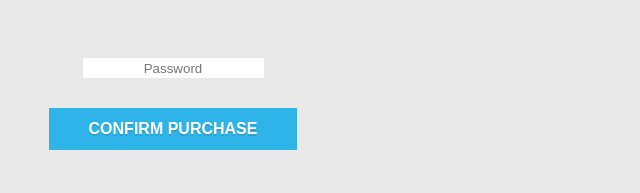
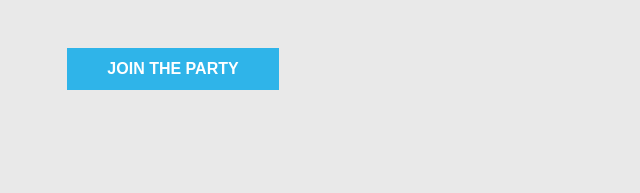
Before and after one commit to maxko87/zinc_instant, a browser extension: page src/browser_action/enabled.html in a window 1280 px wide. Shown: the whole page, without its empty margins (0-640 px from the left). Drawn offline with Linux system fonts and the light colour scheme.

Commit message:
style tweaks; prompt to register in popout if not

```diff
--- a/src/browser_action/browser_action.js
+++ b/src/browser_action/browser_action.js
@@ -36,6 +36,12 @@ $(document).ready(function(){
     });
   }
 
+  if (!safe_get('email')) {
+    $('#buy-form').hide();
+    $('#registration').show();
+  };
+
+
   $('#buy').click(function(event){
     event.preventDefault();
     // MAKE API CALL
@@ -66,6 +72,11 @@ $(document).ready(function(){
     });
   });
 
+  $('#register').click(function(event) {
+    console.log('hi');
+    chrome.tabs.create({url: '/src/options/options.html'});
+  });
+
   process_current_tab(function(tab){
     var tab_content_map = chrome.extension.getBackgroundPage().tab_content_map;
     var text = tab_content_map[tab.id];
--- a/src/browser_action/enabled.html
+++ b/src/browser_action/enabled.html
@@ -8,7 +8,7 @@
     text-align: center;
     background: #E9E9E9;
   }
-  #buy {
+  button {
     margin-left: auto;
     margin-right: auto;
     /*width: 80px;*/
@@ -21,7 +21,11 @@
   }
   #password {
     margin-top: 20px;
+    height: 30px;
+    width:250px;
+    font-size:20px;
   }
+
   #error {
     color: red;
   }
@@ -63,4 +67,8 @@
     </div>
   </form>
 
+<div class="submit-wrapper" id="registration" style='display:none'>
+  <button id="register">Join the Party</button>
 </div>
+
+</div>
--- a/src/options/options.css
+++ b/src/options/options.css
@@ -430,7 +430,8 @@ form input {
   font-size: 16px;
   font-weight: 700;
   padding: 12px 40px;
-  text-shadow: 0px 2px 0px rgba(0, 0, 0, 0.1);
+  /*text-shadow: 0px 2px 0px rgba(0, 0, 0, 0.1);*/
+  cursor:pointer;
   text-transform: uppercase;
   transition: all 0.2s ease;
   -webkit-transition: all 0.2s ease;
@@ -448,7 +449,8 @@ form input {
 }
 
 .submit-wrapper button:focus {
-  outline: 0;
+  background: #5dc5ee;
+  /*outline: 0;*/
 }
 
 
```
Also changed, not shown: src/options/options.html (+2 -2 lines), icons/instant_disabled.png, icons/instant_enabled.png, icons/old/instant_disabled.png (added), icons/old/instant_enabled.png (added), manifest.json, 2 other files.
